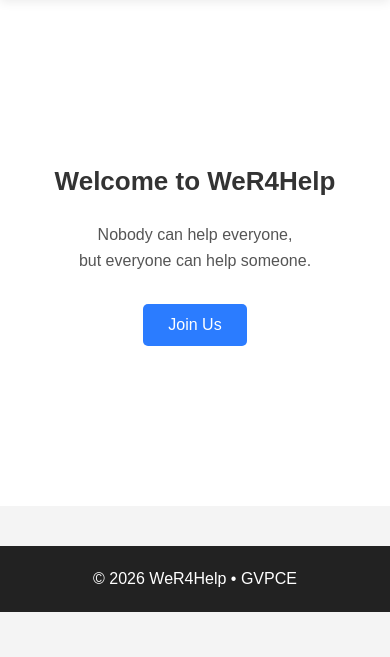
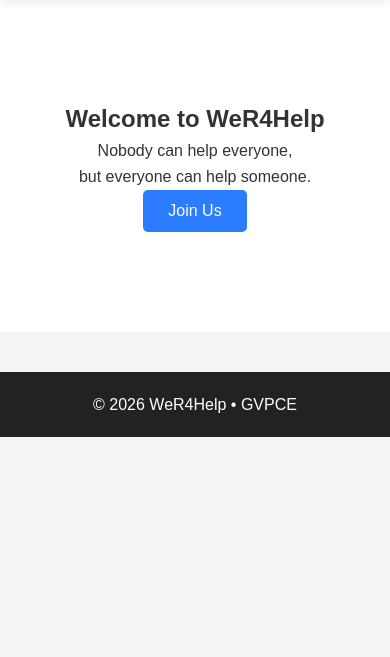
Before and after one commit to wer4help/wer4help-website, a Flask app: page / in a window 390 px wide. Shown: the part 187-844 px from the top of the page. Run offline with Flask 3, Linux system fonts and the light colour scheme.

Commit message:
Refactor global CSS styles and cleanup
Adjusted various styles including logo size, menu icon, and fullscreen menu button. Removed commented-out sections for cleaner code.

```diff
--- a/static/css/global.css
+++ b/static/css/global.css
@@ -13,6 +13,7 @@ body{
   background:#ffffff;
   color:#333;
   line-height:1.6;
+  overflow-x:hidden;
 }
 
 .container{
@@ -31,6 +32,7 @@ img{
   display:block;
 }
 
+
 /* =================================
    COLLEGE BANNER
 ================================= */
@@ -48,6 +50,7 @@ img{
   object-fit:cover;
 }
 
+
 /* =================================
    HEADER
 ================================= */
@@ -64,11 +67,10 @@ img{
   z-index:1000;
 }
 
+
 /* =================================
    LOGO SECTION
 ================================= */
-
-/* ===== LOGO SECTION ===== */
 
 .logo-section{
   display:flex;
@@ -78,14 +80,10 @@ img{
   min-width:0;
 }
 
-/* logo */
-
 .logo-section img{
   height:40px;
   flex-shrink:0;
 }
-
-/* title */
 
 .logo-section h1{
   font-size:24px;
@@ -93,6 +91,8 @@ img{
   color:#222;
   white-space:nowrap;
 }
+
+
 /* =================================
    MENU ICON
 ================================= */
@@ -103,7 +103,6 @@ img{
   flex-direction:column;
   gap:6px;
   cursor:pointer;
-  flex-shrink:0;
 }
 
 .menu-icon span{
@@ -112,6 +111,7 @@ img{
   border-radius:2px;
   transition:0.3s;
 }
+
 
 /* =================================
    HAMBURGER ANIMATION
@@ -129,6 +129,7 @@ img{
   transform:rotate(-45deg) translate(6px,-6px);
 }
 
+
 /* =================================
    FULLSCREEN MENU
 ================================= */
@@ -140,13 +141,17 @@ img{
   width:100%;
   height:100vh;
   background:#111;
+
   display:flex;
   flex-direction:column;
   justify-content:center;
   align-items:center;
-  gap:28px;
+
+  gap:22px;
+
   transform:translateY(-100%);
   transition:transform 0.4s ease;
+
   z-index:2000;
 }
 
@@ -156,7 +161,7 @@ img{
 
 #fullscreen-menu a{
   color:white;
-  font-size:24px;
+  font-size:22px;
   font-weight:500;
   transition:0.3s;
 }
@@ -165,56 +170,16 @@ img{
   color:#ff4b5c;
 }
 
-/* Donate button */
+
+/* DONATE BUTTON */
 
 #fullscreen-menu .donate-btn{
   background:#ff4b5c;
-  padding:10px 22px;
+  padding:10px 24px;
   border-radius:25px;
+  font-size:20px;
 }
 
-/* =================================
-   HERO SECTION
-================================= */
-
-.hero{
-  text-align:center;
-  padding:80px 20px;
-  min-height:60vh;
-  display:flex;
-  align-items:center;
-  justify-content:center;
-}
-
-.hero-content{
-  max-width:600px;
-}
-
-.hero h2{
-  font-size:40px;
-  margin-bottom:20px;
-}
-
-.tagline{
-  font-size:20px;
-  color:#555;
-  margin-bottom:30px;
-}
-
-.join-btn{
-  padding:12px 28px;
-  background:#2b7cff;
-  color:white;
-  border:none;
-  border-radius:6px;
-  font-size:16px;
-  cursor:pointer;
-  transition:0.3s;
-}
-
-.join-btn:hover{
-  background:#1a5fd4;
-}
 
 /* =================================
    FOOTER
@@ -228,17 +193,12 @@ footer{
   margin-top:40px;
 }
 
+
 /* =================================
    RESPONSIVE DESIGN
 ================================= */
 
-/* ===== TABLET ===== */
-
 @media (max-width:768px){
-
-  .header-bar{
-    padding:12px 16px;
-  }
 
   .logo-section img{
     height:38px;
@@ -248,61 +208,20 @@ footer{
     font-size:22px;
   }
 
-  .hero h2{
-    font-size:32px;
-  }
-
-  .tagline{
-    font-size:18px;
-  }
-
-  #fullscreen-menu a{
-    font-size:22px;
-  }
-
 }
 
-/* ===== MOBILE ===== */
-
 @media (max-width:480px){
-
-  .header-bar{
-    padding:10px 14px;
-  }
 
   .logo-section img{
     height:34px;
   }
 
- .logo-section h1{
-  font-size:18px;
-}
-
-  .menu-icon{
-  width:28px;
-  display:flex;
-  flex-direction:column;
-  gap:6px;
-  cursor:pointer;
-  flex-shrink:0;
-  margin-left:10px;
-}
-  }
-
-  .hero{
-    padding:60px 15px;
-  }
-
-  .hero h2{
-    font-size:26px;
-  }
-
-  .tagline{
-    font-size:16px;
+  .logo-section h1{
+    font-size:18px;
   }
 
   #fullscreen-menu a{
-    font-size:18px;
+    font-size:20px;
   }
 
 }
```
